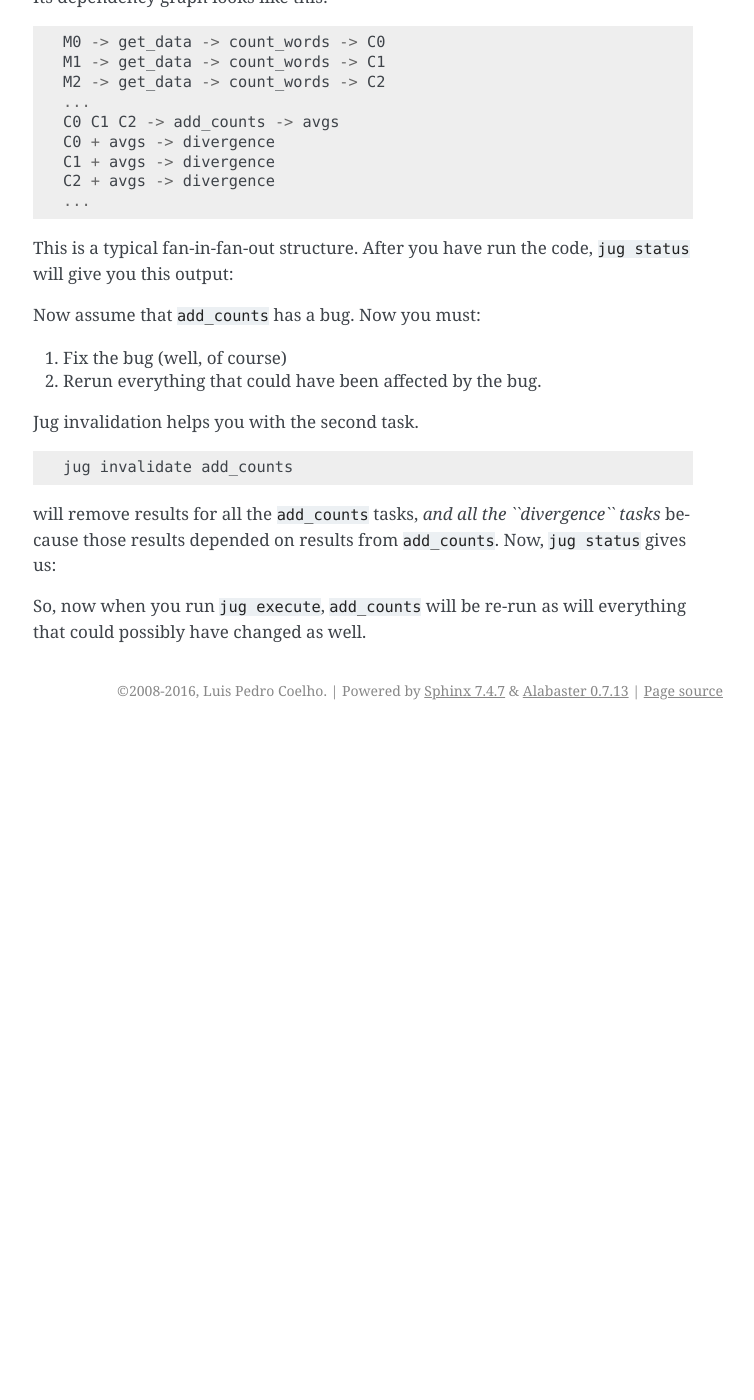
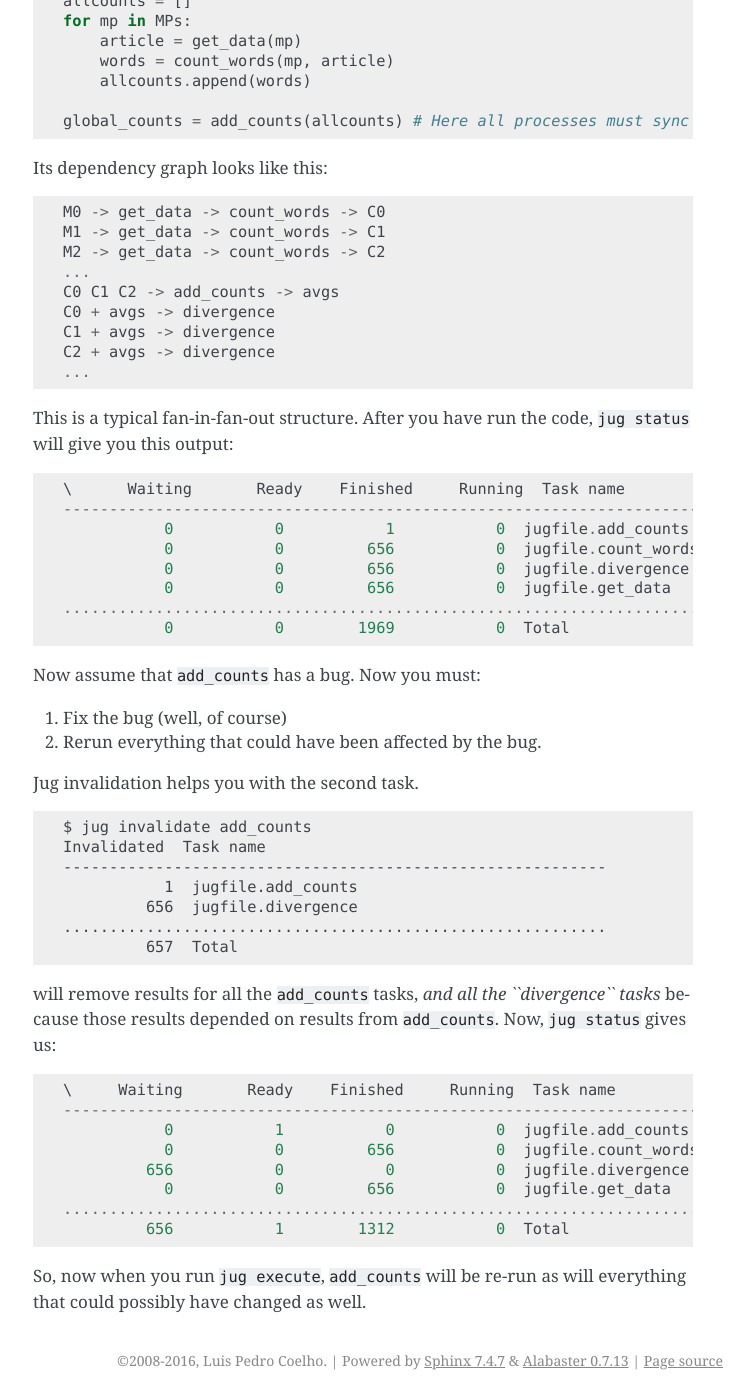
Before and after one commit to luispedro/jug, a Sphinx documentation site: the page built from docs/source/invalidate.rst, in a window 1280 px wide and 1400 px high, scrolled down 650 px. Shown: the whole window, without its empty margins (387-1141 px from the left). Built offline with Sphinx 7.4.7, drawn with Linux system fonts in a browser that asks for light colours; formulas are drawn with MathJax 3; the version number could not be read and is left out; before the commit the page ends 1380 px from its top, so only the background shows below that; some of the changed text lies outside the part shown.

Commit message:
DOC Improve documentation
Fix typos and complete invalidate section.

```diff
--- a/docs/source/invalidate.rst
+++ b/docs/source/invalidate.rst
@@ -22,7 +22,17 @@ powerful.
 Example
 -------
 
-Consider the MP example we used elsewhere in this guide:
+Consider the `British parliament example <text-example.html>`__ we used
+elsewhere in this guide::
+
+    allcounts = []
+    for mp in MPs:
+        article = get_data(mp)
+        words = count_words(mp, article)
+        allcounts.append(words)
+
+    global_counts = add_counts(allcounts) # Here all processes must sync
+
 
 Its dependency graph looks like this::
 
@@ -39,6 +49,14 @@ Its dependency graph looks like this::
 This is a typical fan-in-fan-out structure. After you have run the code, ``jug
 status`` will give you this output::
 
+    \      Waiting       Ready    Finished     Running  Task name
+    ----------------------------------------------------------------------------------
+               0           0           1           0  jugfile.add_counts
+               0           0         656           0  jugfile.count_words
+               0           0         656           0  jugfile.divergence
+               0           0         656           0  jugfile.get_data
+    ..................................................................................
+               0           0        1969           0  Total
 
 Now assume that ``add_counts`` has a bug. Now you must:
 
@@ -49,12 +67,26 @@ Jug invalidation helps you with the second task.
 
 ::
 
-    jug invalidate add_counts
+    $ jug invalidate add_counts
+    Invalidated  Task name
+    -----------------------------------------------------------
+               1  jugfile.add_counts
+             656  jugfile.divergence
+    ...........................................................
+             657  Total
 
 will remove results for all the ``add_counts`` tasks, *and all the
 ``divergence`` tasks* because those results depended on results from
 ``add_counts``. Now, ``jug status`` gives us::
 
+    \     Waiting       Ready    Finished     Running  Task name
+    ------------------------------------------------------------------------------------
+               0           1           0           0  jugfile.add_counts
+               0           0         656           0  jugfile.count_words
+             656           0           0           0  jugfile.divergence
+               0           0         656           0  jugfile.get_data
+    ....................................................................................
+             656           1        1312           0  Total
 
 So, now when you run ``jug execute``, ``add_counts`` will be re-run as will
 everything that could possibly have changed as well.
```
Also changed, not shown: docs/source/tutorial.rst (+5 -11 lines).
